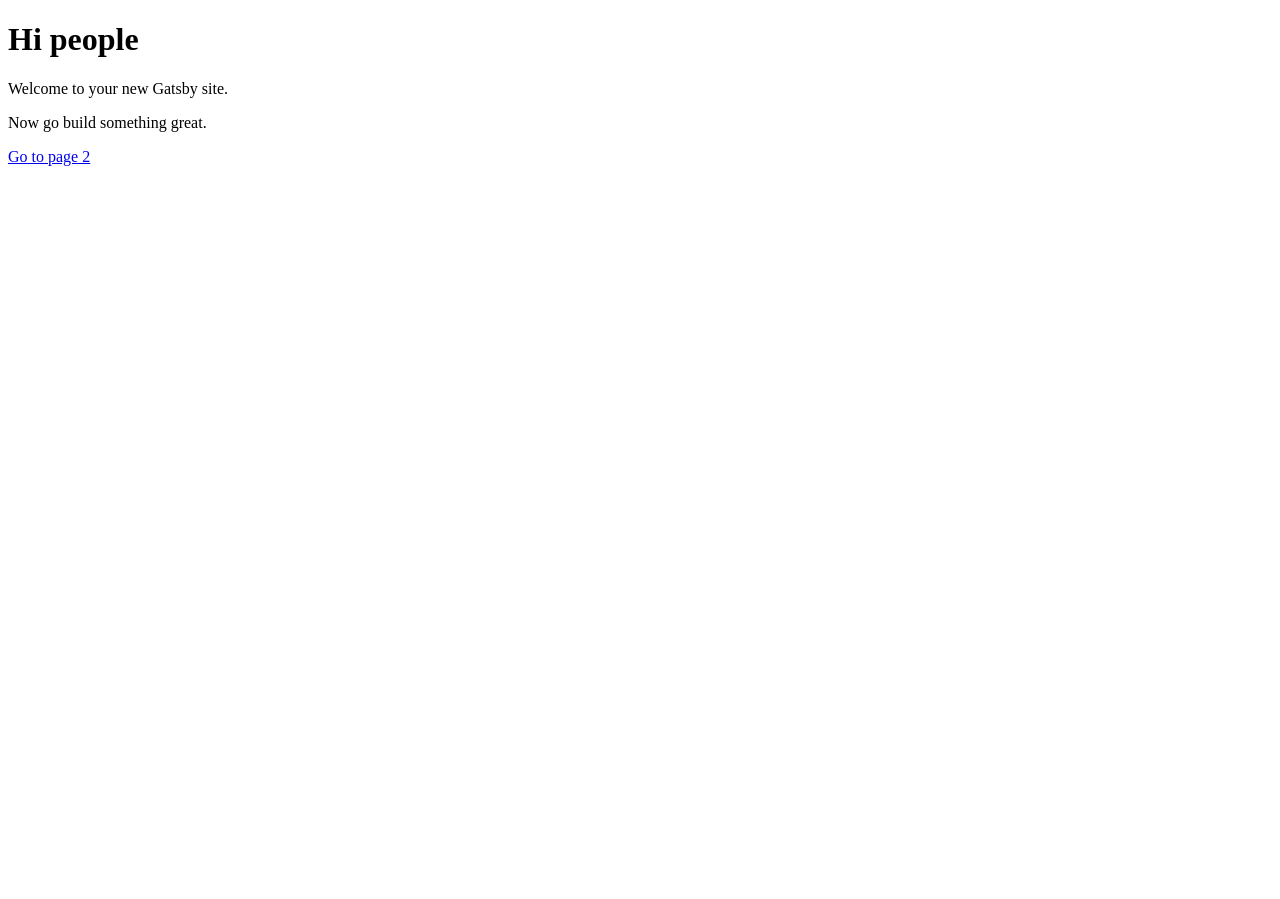
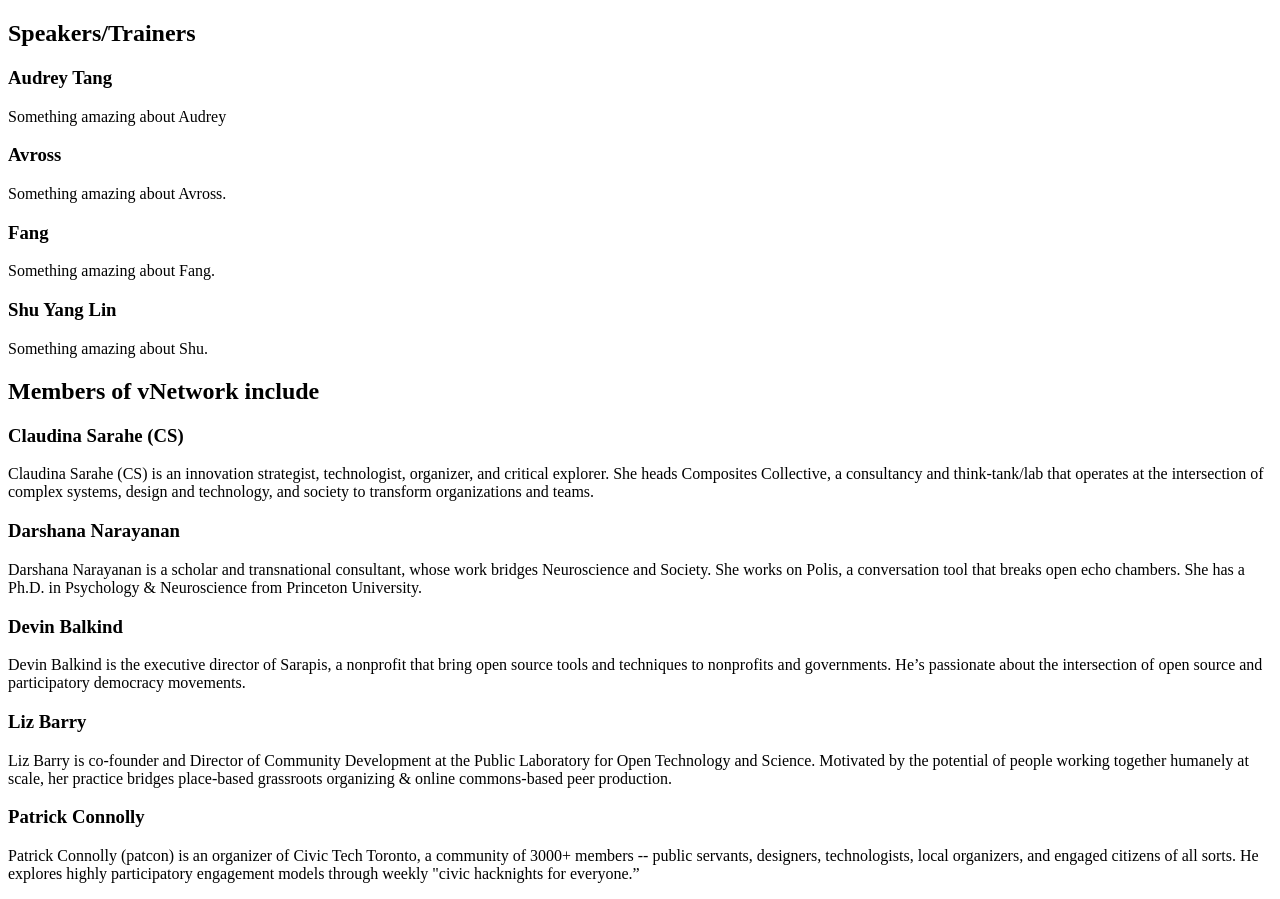
Before and after one commit to g0v-network/training.g0v.network, a Gatsby site: page / in a window 1280 px wide. Before the commit the page ends 800 px from the top, so only its background shows below. Built offline with nearby package versions, Linux system fonts and the light colour scheme; Gatsby itself is replaced by a stand-in of ours.

Commit message:
Add Speaker and Organizers section to page

```diff
--- a/src/pages/index.js
+++ b/src/pages/index.js
@@ -1,13 +1,43 @@
 import React from 'react'
 import Link from 'gatsby-link'
 
-const IndexPage = () => (
+import Speakers from '../components/Speakers'
+import Organizers from '../components/Organizers'
+
+const IndexPage = ({ data }) => (
   <div>
-    <h1>Hi people</h1>
-    <p>Welcome to your new Gatsby site.</p>
-    <p>Now go build something great.</p>
-    <Link to="/page-2/">Go to page 2</Link>
+    {console.log("index page", data)}
+    <Speakers data={data.speakersContent.edges} />
+    <Organizers data={data.organizersContent.edges} />
   </div>
 )
 
 export default IndexPage
+
+export const query = graphql `
+  query IndexPageQuery {
+    speakersContent: allMarkdownRemark(filter : { fileAbsolutePath: { regex: "/content\/speakers/" }}) {
+      edges {
+        node {
+          html
+          frontmatter {
+            name
+            role
+          }
+        }
+      }
+    }
+    organizersContent: allMarkdownRemark(filter : { fileAbsolutePath: { regex: "/content\/organizers/" }}) {
+      edges {
+        node {
+          html
+          frontmatter {
+            name
+            role
+          }
+        }
+      }
+    }
+
+  }
+`
```
